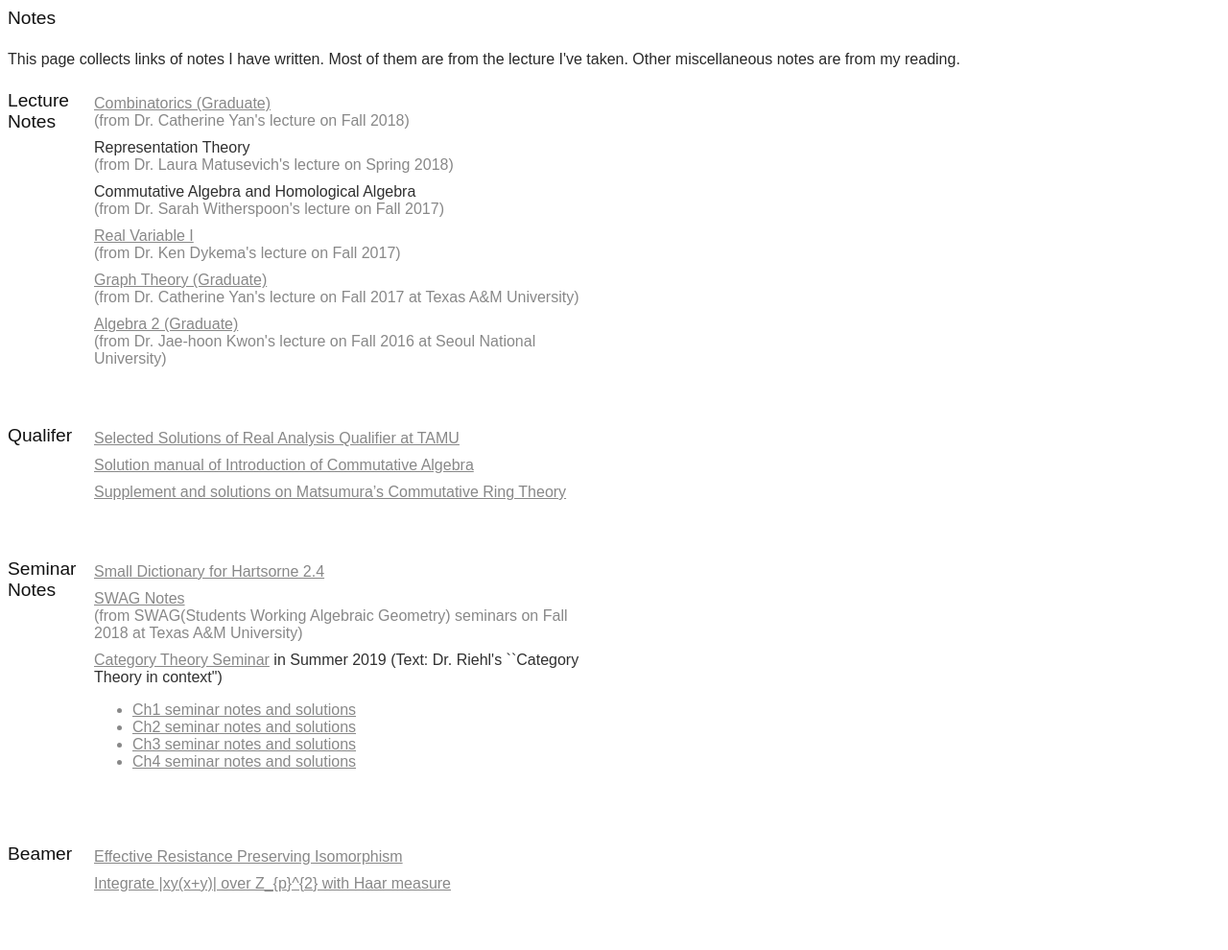
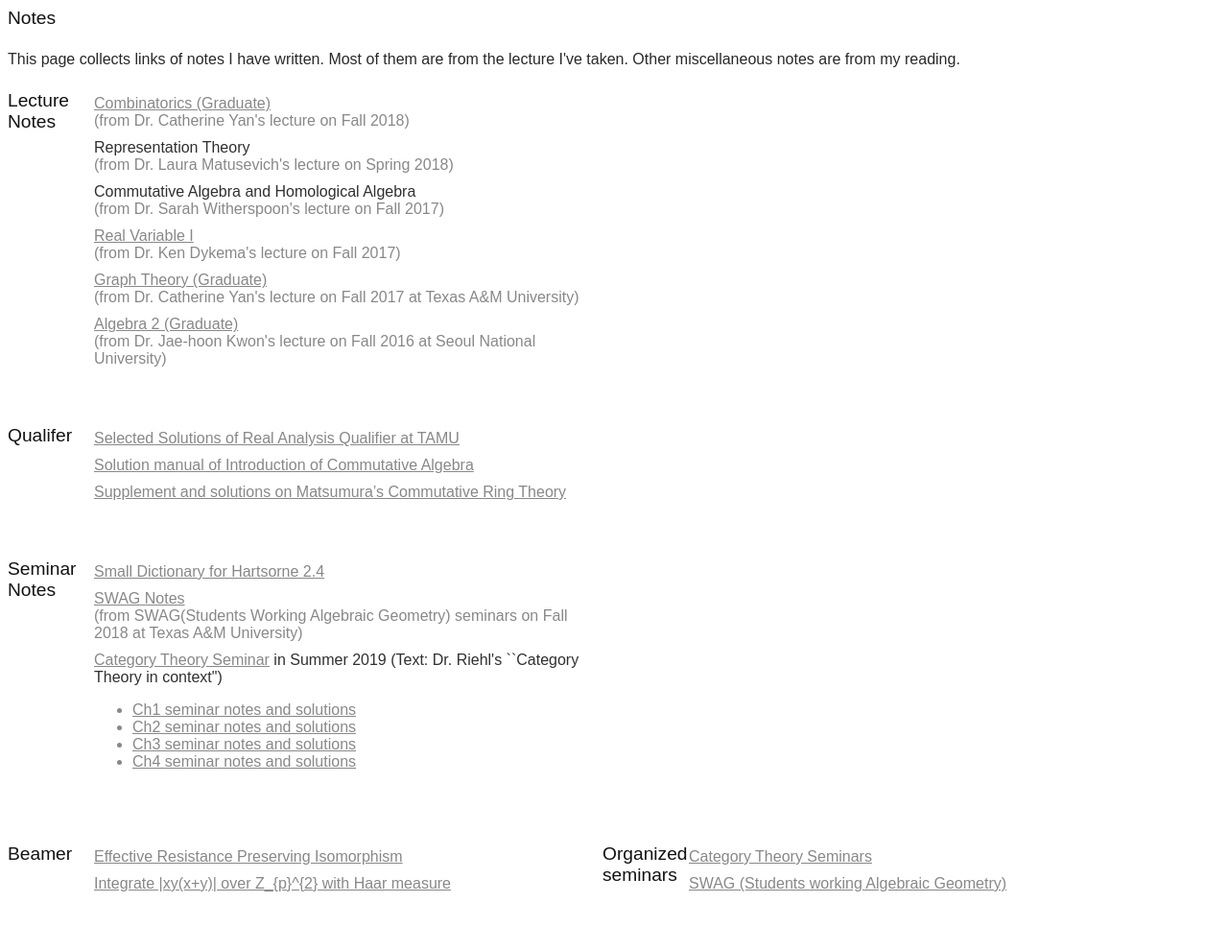
Before and after one commit to byeongsuyu/byeongsuyu.github.io, a plain HTML site: page notes.html in a window 1280 px wide. Shown: the whole page at 96% size. Drawn offline with Linux system fonts and the light colour scheme.

Commit message:
Update notes.html

```diff
--- a/notes.html
+++ b/notes.html
@@ -154,6 +154,23 @@
   </div>
 </div>
 
+<div class="titlelarge" style="float:left;width:min(80vw,90px)">
+  Organized seminars
+</div>
+
+<div class="textframe" style="float:left;width:min(80vw,530px)">
+  <div class="tabletextframe">
+    <div class="paper">
+      <span class="papertitle">
+      <a href ="./category_theory.html" target="_blank">Category Theory Seminars</a></span><br />
+    </div>
+    <div class="paper">
+      <span class="papertitle">
+      <a href="./swag.html" target="_blank">SWAG (Students working Algebraic Geometry)</a></span><br />
+    </div>
+  </div>
+</div>
+
 
 	<!--<div class="paper">
 	<span class="papertitle">Counterexamples for Cohen-Macaulayness of Lattice Ideals</span><br />
```
